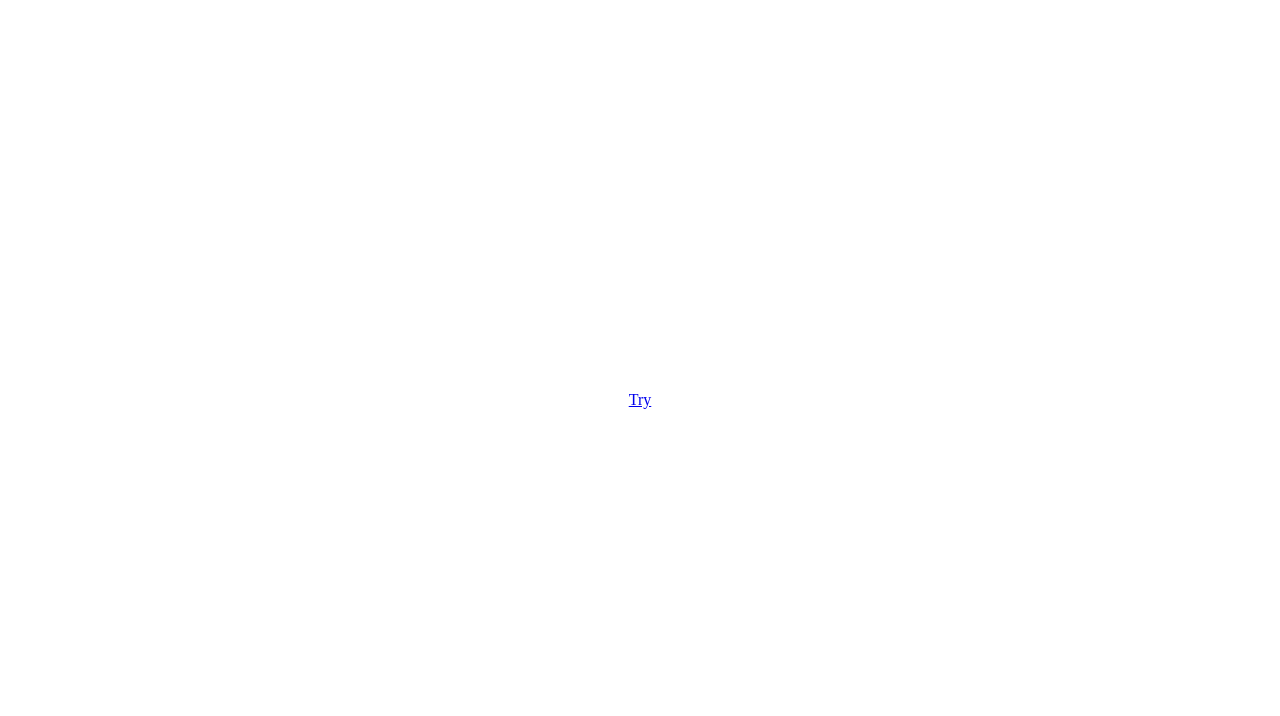
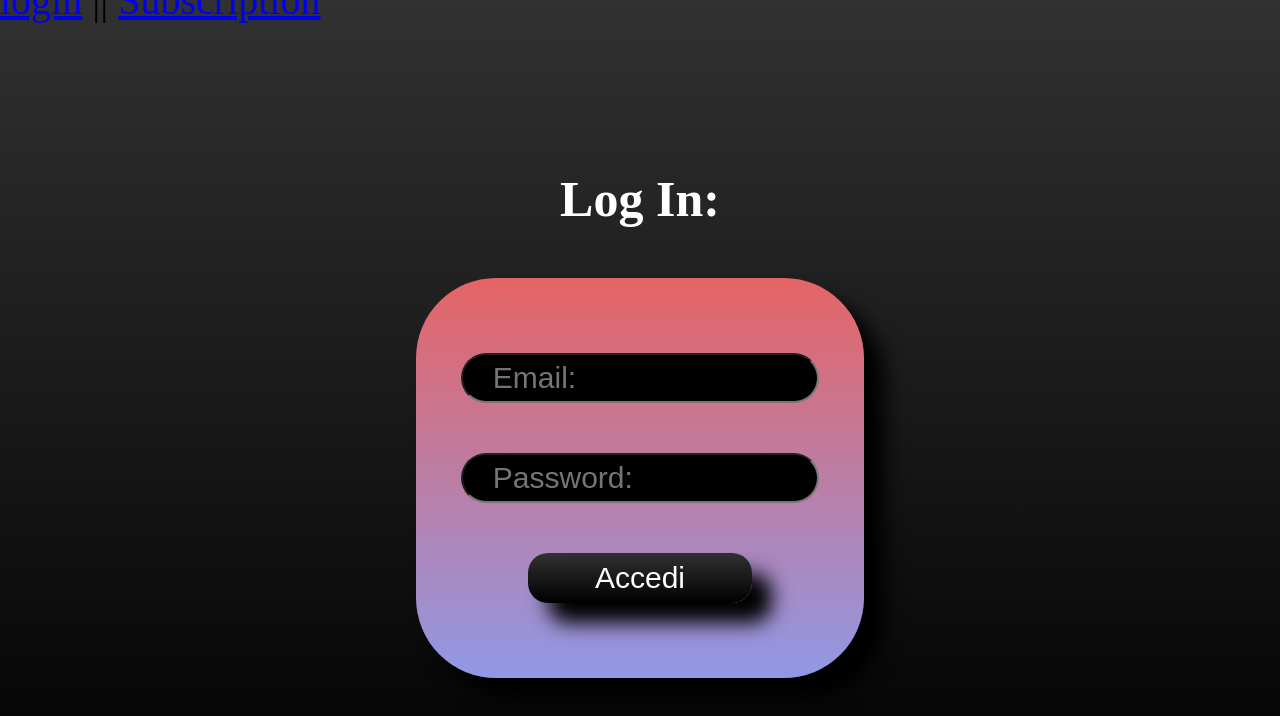
Before and after one commit to AlexBiondi99/ReactGaming, a React (Vite) app in the folder reactGaming/: page /login in a window 1280 px wide. Before the commit this address had no page. Shown: the top 716 px of the page. Built offline with nearby package versions, Linux system fonts and the light colour scheme.

Commit message:
added forms submitted and login but not implemented

```diff
--- a/reactGaming/src/App.jsx
+++ b/reactGaming/src/App.jsx
@@ -2,15 +2,19 @@
 import { Link, Route, Routes } from "react-router-dom";
 import { PageGame } from "./PageGame";
 import { HomePage } from "./HomePage";
+import { LoginForm } from "./LoginForm";
+import { Subscription } from "./Subscription";
 
 
 export function App() {
     return (
-        <div>
-            <Link to= '/try' >Try</Link>
+        <div className="page">
+            <Link to= '/login' >login</Link> || <Link to='/subscription'>Subscription</Link>
             <Routes>
                 <Route path="/"  element={<HomePage />}/>
-                <Route path="/pageGame" element= {<PageGame />} />
+                <Route path="pageGame" element= {<PageGame />} />
+                <Route path="login" element={<LoginForm />}/>
+                <Route path="subscription" element={<Subscription />}/>
             </Routes>
         </div>
 
--- a/reactGaming/src/LoginForm.jsx
+++ b/reactGaming/src/LoginForm.jsx
@@ -14,12 +14,13 @@ export function LoginForm() {
         event.preventDefault()
     }
     return(
-        <>
-            <form onSubmit={handleButtonPress}>
-                <input type="email" value={email} onChange={handleEmailValue}/>
-                <input type="password" value={password} onChange={handlePasswordValue}/>
-                <button>Accedi</button>
+        <div className="loginPage">
+            <h1>Log In:</h1>
+            <form className="loginForm" onSubmit={handleButtonPress}>
+                <input placeholder="Email:" type="email" value={email} onChange={handleEmailValue}/>
+                <input placeholder="Password:" type="password" value={password} onChange={handlePasswordValue}/>
+                <button className="formButton">Accedi</button>
             </form>
-        </>
+        </div>
     )
 }
--- a/reactGaming/src/Subscription.jsx
+++ b/reactGaming/src/Subscription.jsx
@@ -0,0 +1,51 @@
+import { useState } from "react"
+
+export function Subscription() {
+
+    const[name, setName] =useState('')
+    const[lastName, setLastName] =useState('')
+    const[email, setEmail] =useState('')
+    const[password, setPassword] =useState('')
+    const[confirmPassword, setConfirmPassword ]=useState('')
+
+
+    function handleNameChange(event) {
+        setName(event.target.value)
+    }
+    function handleLastNameChange(event) {
+        setLastName(event.target.value)
+    }
+    function handleEmailChange(event) {
+        setEmail(event.target.value)
+    }
+    function handlePasswordChange(event) {
+        setPassword(event.target.value)
+
+    }
+    function handleConfirmPasswordChange(event) {
+        setConfirmPassword(event.target.value)
+
+    }
+    function handleSubmit(event) {
+        event.preventDefault()
+    }
+    function buttonDisabled() {
+        return!(
+           name && lastName && email && password && confirmPassword && password === confirmPassword
+        )
+
+    }
+    return(
+        <div className="loginPage">
+            <form className="loginForm"  onSubmit={handleSubmit}>
+                <input type="text" placeholder="Name:" value={name} onChange={handleNameChange}/>
+                <input type="text" placeholder="Last Name:"value={lastName} onChange={handleLastNameChange}/>
+                <input type="email" placeholder="Email:"value={email} onChange={handleEmailChange}/>
+                <input type="password" placeholder="Password:" value={password} onChange={handlePasswordChange}/>
+                <input type="password" placeholder="ConfirmPassword" value={confirmPassword} onChange={handleConfirmPasswordChange}/>
+
+                <button className="formButton" disabled={buttonDisabled()}>Register</button>
+            </form>
+        </div>
+    )
+}
--- a/reactGaming/src/global.scss
+++ b/reactGaming/src/global.scss
@@ -10,9 +10,11 @@ body{
     display: flex;
     align-items: center;
     justify-content: center;
-    background-color: linear-gradient(rgba(49, 48, 48, 0.99), #000000);
 }
-
+.page{
+    background: var(--primaryColor);
+    font-size: 40px; // provvisorio
+}
 .homePage {
     background: var(--primaryColor);
     height: 100vh;
@@ -133,3 +135,55 @@ h2 {
  .addToCart:hover {
         transform: scale(1.1);
 }
+.loginPage {
+    display: flex;
+    align-items: center;
+    justify-content: center;
+    flex-direction: column;
+    height: 100vh;
+    width: 100vw;
+    color: white;
+    gap: 50px;
+}
+.loginForm {
+    display: flex;
+    flex-direction: column;
+    background: var(--secondaryColor);
+    height: 50%;
+    width: 35%;
+    border-radius: 80px;
+    align-items: center;
+    justify-content: center;
+    gap: 50px;
+    box-shadow: 20px 20px 20px  black;
+}
+input {
+    height: 50px;
+    width: 80%;
+    color: white;
+    background-color: #000000;
+    font-size: 30px;
+    border-radius: 30px;
+    display: flex;
+    padding-left: 30px;
+    padding-right: 30px;
+}
+.formButton {
+    color: white;
+    font-size: 30px;
+    width: 50%;
+    height: 50px;
+    display: flex;
+    justify-content: center;
+    align-items: center;
+    background: var(--primaryColor);
+    transition: transform 0.3s ease ;
+    border-radius: 20px;
+    box-shadow: 20px 20px 20px  black;
+    z-index: 1;
+    transition: transform 0.3s ease ;
+    border: none;
+}
+.formButton:hover{
+    transform: scale(1.1);
+}
```
